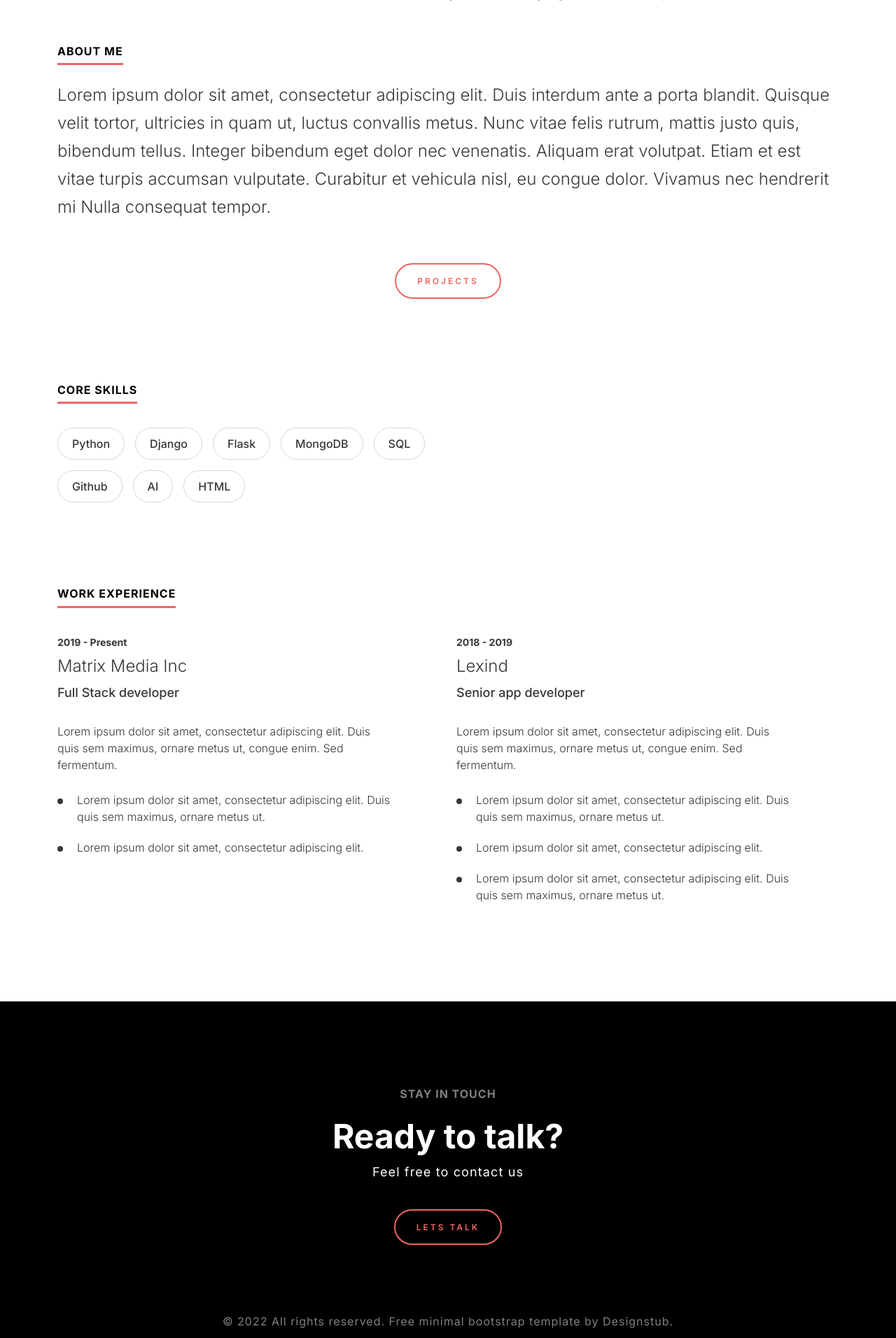
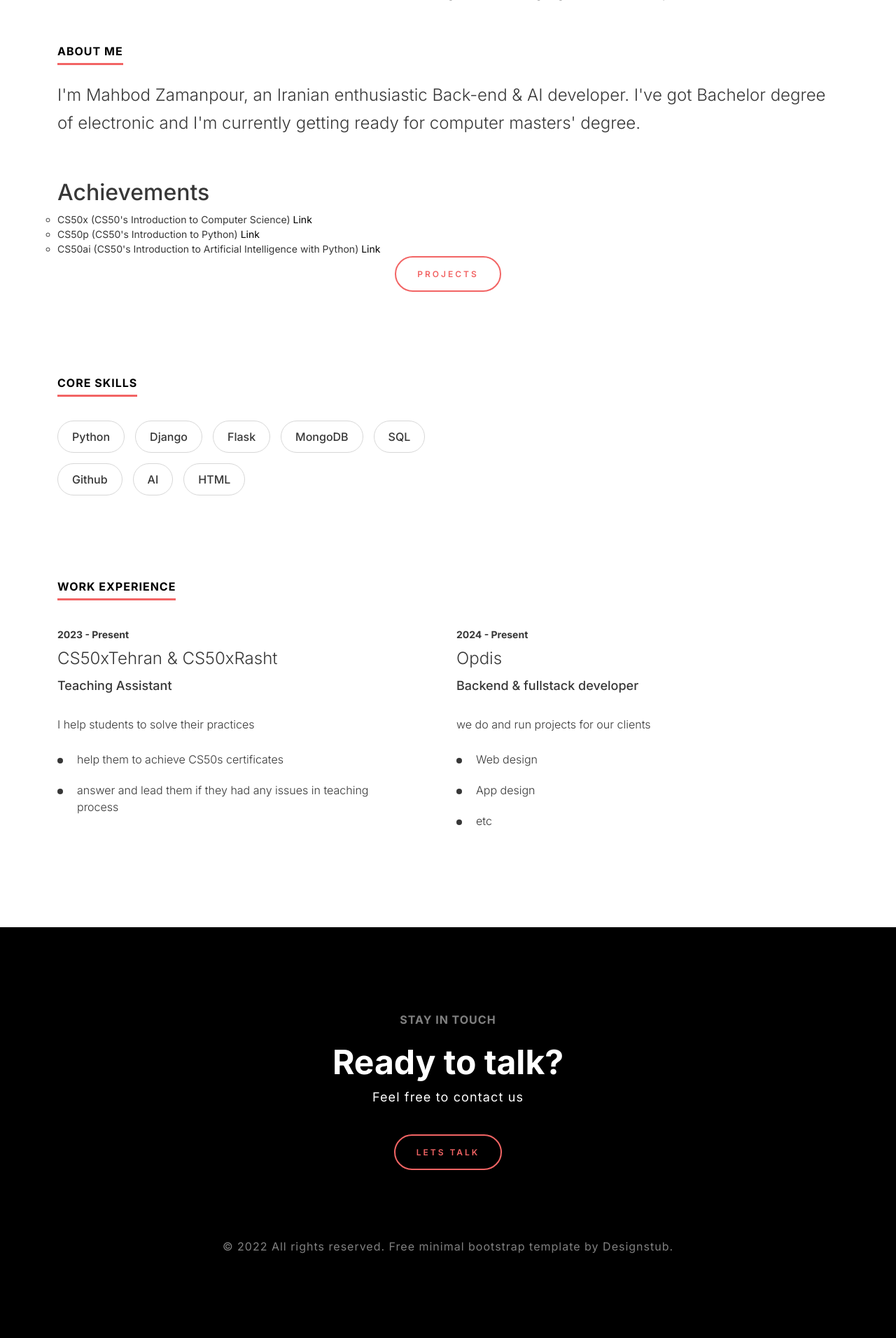
Before and after one commit to Mah6od/cv, a Django app: page / in a window 1280 px wide. Shown: the part 645-2557 px from the top of the page at 70% size. Run offline with Django 5.2, Linux system fonts and the light colour scheme; some libraries are stand-ins or nearby versions.

Commit message:
update files

```diff
--- a/templates/index.html
+++ b/templates/index.html
@@ -84,7 +84,17 @@
       <div class="container">
         <section>
             <h2 class="ds-heading">About Me</h2>
-            <p>Lorem ipsum dolor sit amet, consectetur adipiscing elit. Duis interdum ante a porta blandit. Quisque velit tortor, ultricies in quam ut, luctus convallis metus. Nunc vitae felis rutrum, mattis justo quis, bibendum tellus. Integer bibendum eget dolor nec venenatis. Aliquam erat volutpat. Etiam et est vitae turpis accumsan vulputate. Curabitur et vehicula nisl, eu congue dolor. Vivamus nec hendrerit mi Nulla consequat tempor.</p>
+            <p>I'm Mahbod Zamanpour, an Iranian enthusiastic Back-end & AI developer. I've got Bachelor degree of electronic and I'm currently getting ready for computer masters' degree.</p>
+            <h2>Achievements </h2>
+
+            <ul>
+                <ul>
+                  <li>CS50x (CS50's Introduction to Computer Science) <a href="https://cs50.harvard.edu/certificates/45543734-77f9-4145-ac28-b19fa55484c6">Link</a></li>
+                  <li>CS50p (CS50's Introduction to Python) <a href="https://certificates.cs50.io/d9d05e95-617b-4df2-9acb-019dc6761a19.pdf?size=letter">Link</a></li>
+                  <li>CS50ai (CS50's Introduction to Artificial Intelligence with Python) <a href="https://cs50.harvard.edu/certificates/87427563-553d-429f-b87e-d78757b909f0">Link</a></li>
+                </ul>
+            </ul>
+
             <div class="ds-button-sec text-center">
                 <a href="https://github.com/Mah6od?tab=repositories" class="ds-button">Projects</a>
             </div>
@@ -123,26 +133,26 @@
         <div class="row ds-experience-list">
             <div class="col-12 col-sm-12 col-md-6 col-lg-6 col-xl-6 col-xxl-6">
               <section>
-                <span class="ds-year">2019 - Present</span>
-                <h3 class="ds-officename">Matrix Media Inc</h3>
-                <span class="ds-department">Full Stack developer</span>
-                <p>Lorem ipsum dolor sit amet, consectetur adipiscing elit. Duis quis sem maximus, ornare metus ut, congue enim. Sed fermentum.</p>
+                <span class="ds-year">2023 - Present</span>
+                <h3 class="ds-officename">CS50xTehran & CS50xRasht</h3>
+                <span class="ds-department">Teaching Assistant</span>
+                <p>I help students to solve their practices</p>
                 <ul>
-                  <li>Lorem ipsum dolor sit amet, consectetur adipiscing elit. Duis quis sem maximus, ornare metus ut.</li>
-                  <li>Lorem ipsum dolor sit amet, consectetur adipiscing elit.</li>
+                  <li>help them to achieve CS50s certificates</li>
+                  <li>answer and lead them if they had any issues in teaching process</li>
                 </ul>
               </section>
             </div>
             <div class="col-12 col-sm-12 col-md-6 col-lg-6 col-xl-6 col-xxl-6">
               <section>
-                <span class="ds-year">2018 - 2019</span>
-                <h3 class="ds-officename">Lexind</h3>
-                <span class="ds-department">Senior app developer</span>
-                <p>Lorem ipsum dolor sit amet, consectetur adipiscing elit. Duis quis sem maximus, ornare metus ut, congue enim. Sed fermentum.</p>
+                <span class="ds-year">2024 - Present</span>
+                <h3 class="ds-officename">Opdis</h3>
+                <span class="ds-department">Backend & fullstack developer</span>
+                <p>we do and run projects for our clients</p>
                 <ul>
-                  <li>Lorem ipsum dolor sit amet, consectetur adipiscing elit. Duis quis sem maximus, ornare metus ut.</li>
-                  <li>Lorem ipsum dolor sit amet, consectetur adipiscing elit.</li>
-                  <li>Lorem ipsum dolor sit amet, consectetur adipiscing elit. Duis quis sem maximus, ornare metus ut.</li>
+                  <li>Web design</li>
+                  <li>App design</li>
+                  <li>etc</li>
                 </ul>
               </section>
             </div>
@@ -162,6 +172,7 @@
           <span>Stay in touch</span>
           <h4>Ready to talk?</h4>
           <p>Feel free to contact us</p>
+          <a href="tel:123-456-7890p123"</a>
           <a href="mailto:mahbodzamanpour@gmail.com" class="ds-button">Lets Talk</a>
         </section>
         <span class="ds-copyright">© 2022 All rights reserved. Free minimal bootstrap template by <a href="https://designstub.com/" target="_blank">Designstub</a>.</span>
```
Also changed, not shown: 4 other files.
